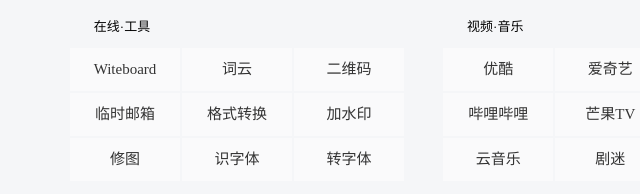
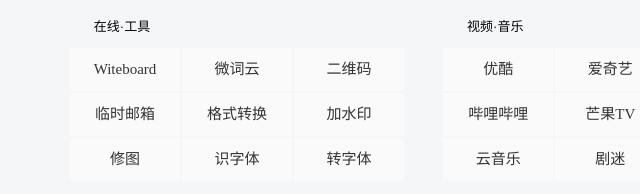
Before and after one commit to appexplore/starnavi, a plain HTML site: page index.html in a window 1280 px wide. Shown: the part 251-445 px from the top of the page, 13-653 px from the left. Drawn offline with nearby package versions, Linux system fonts and the light colour scheme; a script that the page names is missing.

Commit message:
Update index.html

```diff
--- a/index.html
+++ b/index.html
@@ -133,7 +133,7 @@ var _hmt = _hmt || [];
                 </div>
                 <ul class="box-content">
 		    <li><a href="https://witeboard.com/" target="_blank" rel="nofollow">Witeboard</a></li>
-                    <li><a href="https://minitagcloud.cn/" target="_blank" rel="nofollow">词云</a></li>
+                    <li><a href="https://www.weiciyun.com/" target="_blank" rel="nofollow">微词云</a></li>
                     <li><a href="https://cli.im/" target="_blank" rel="nofollow">二维码</a></li>
                     <li><a href="http://mail.bccto.me/?lang=cn" target="_blank" rel="nofollow">临时邮箱</a></li>
                     <li><a href="https://convertio.co/zh/" target="_blank" rel="nofollow">格式转换</a></li>
```
